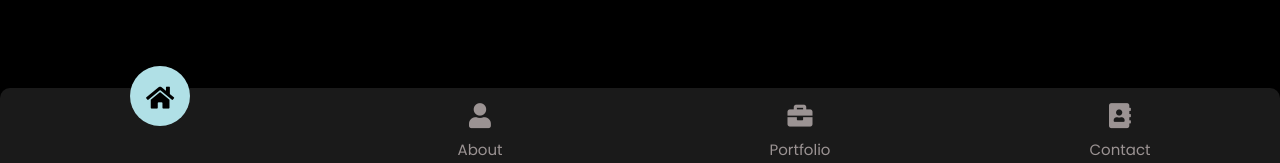
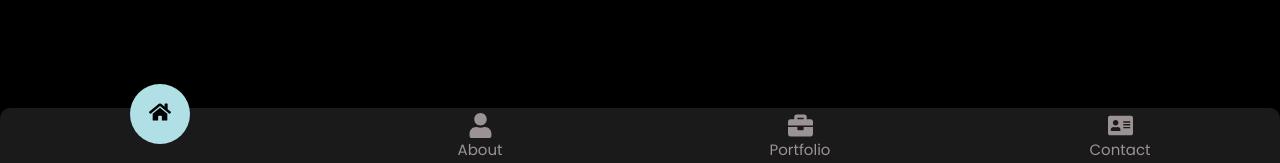
Before and after one commit to Kasimkkn/myportfolio, a React (Vite) app: page / in a window 1280 px wide. Shown: the part 634-797 px from the top of the page. Built offline with nearby package versions, Linux system fonts and the light colour scheme; the HTML template or start-up script is replaced by a standard one.

Commit message:
changes in icon

```diff
--- a/index.html
+++ b/index.html
@@ -2,11 +2,10 @@
 <html lang="en">
   <head>
     <meta charset="UTF-8" />
-    <link rel="icon" type="image/png" href="/kasim.png" />
+    <link rel="icon" type="image/jpg" href="/kk.jpg" />
     <meta name="viewport" content="width=device-width, initial-scale=1.0" />
     <title>Kasim's Portfolio</title>
 
-    <link rel="stylesheet" href="https://cdnjs.cloudflare.com/ajax/libs/font-awesome/5.15.4/css/all.min.css">
   </head>
   <body>
     <div id="root"></div>
--- a/package.json
+++ b/package.json
@@ -14,6 +14,7 @@
     "@splinetool/runtime": "^1.9.0",
     "react": "^18.2.0",
     "react-dom": "^18.2.0",
+    "react-icons": "^5.2.1",
     "react-router-dom": "^6.22.0"
   },
   "devDependencies": {
--- a/src/App.css
+++ b/src/App.css
@@ -116,11 +116,9 @@ section {
   font-size: 1.5rem;
 }
 
-.navbar a i {
+.navbar a svg {
   font-size: 2.5rem;
   transition: transform 0.3s ease, background-color 0.3s ease, color 0.3s ease;
-  border-radius: 50%;
-  padding: 10px;
   background-color: transparent;
 }
 
@@ -142,16 +140,22 @@ section {
   top: -2px;
   z-index: -1;
 }
+.navbar a.active , .navbar a:hover {
+  display: flex;
+  justify-content: center;
+  align-items: center;
+}
 
-.navbar a.active i, .navbar a:hover i {
-  transform: translateY(-30px);
+.navbar a.active svg, .navbar a:hover svg {
+  transform: translateY(-25px);
   color: black;
-  padding: 15px;
+  font-size: 2.2rem;
 }
 
 .navbar a.active::after, .navbar a:hover::after {
   background-color: powderblue;
-  transform: translateY(-20px);
+  transform: translateY(-22px);
+  font-size: 2.2rem;
 }
 
 .navbar a.active, .navbar a:hover {
@@ -173,6 +177,10 @@ section {
   .navbar a i {
     font-size: 3rem;
   }
+  .navbar a.active svg, .navbar a:hover svg {
+    transform: translateY(-20px);
+  }
+
 }
 
 
--- a/src/components/Header.jsx
+++ b/src/components/Header.jsx
@@ -1,6 +1,6 @@
 import React from "react";
 import { NavLink } from "react-router-dom";
-
+import { FaAddressCard, FaBriefcase, FaHome, FaUser } from "react-icons/fa";
 import pian1Sound from "/1.mp3";
 import pian2Sound from "/2.mp3";
 import pian3Sound from "/3.mp3";
@@ -26,19 +26,19 @@ const Header = () => {
   return (
     <nav className="navbar">
       <NavLink to="/" exact activeClassName="active" onClick={() => playSound(pian1Sound)}>
-        <i className="fas fa-home"></i>
+        <FaHome/>
         <span>home</span>
       </NavLink>
       <NavLink to="about" activeClassName="active" onClick={() => playSound(pian2Sound)}>
-        <i className="fas fa-user"></i>
+        <FaUser/>
         <span>about</span>
       </NavLink>
       <NavLink to="portfolio" activeClassName="active" onClick={() => playSound(pian3Sound)}>
-        <i className="fas fa-briefcase"></i>
+        <FaBriefcase/>
         <span>portfolio</span>
       </NavLink>
       <NavLink to="contact" activeClassName="active" onClick={() => playSound(pian1Sound)}>
-        <i className="fas fa-address-book"></i>
+        <FaAddressCard/>
         <span>contact</span>
       </NavLink>
     </nav>
--- a/src/pages/Home.jsx
+++ b/src/pages/Home.jsx
@@ -1,6 +1,5 @@
-import React, { useState, useEffect } from "react";
-import Spline from '@splinetool/react-spline';
-
+import React, { useState, useEffect , lazy } from "react";
+const Spline = lazy(() => import("@splinetool/react-spline"));
 const Home = () => {
   const [index, setIndex] = useState(0);
   const [displayedText, setDisplayedText] = useState("");
```
Also changed, not shown: public/kk.jpg (added), 1 other file (tests, documents, lock files or other folders).
